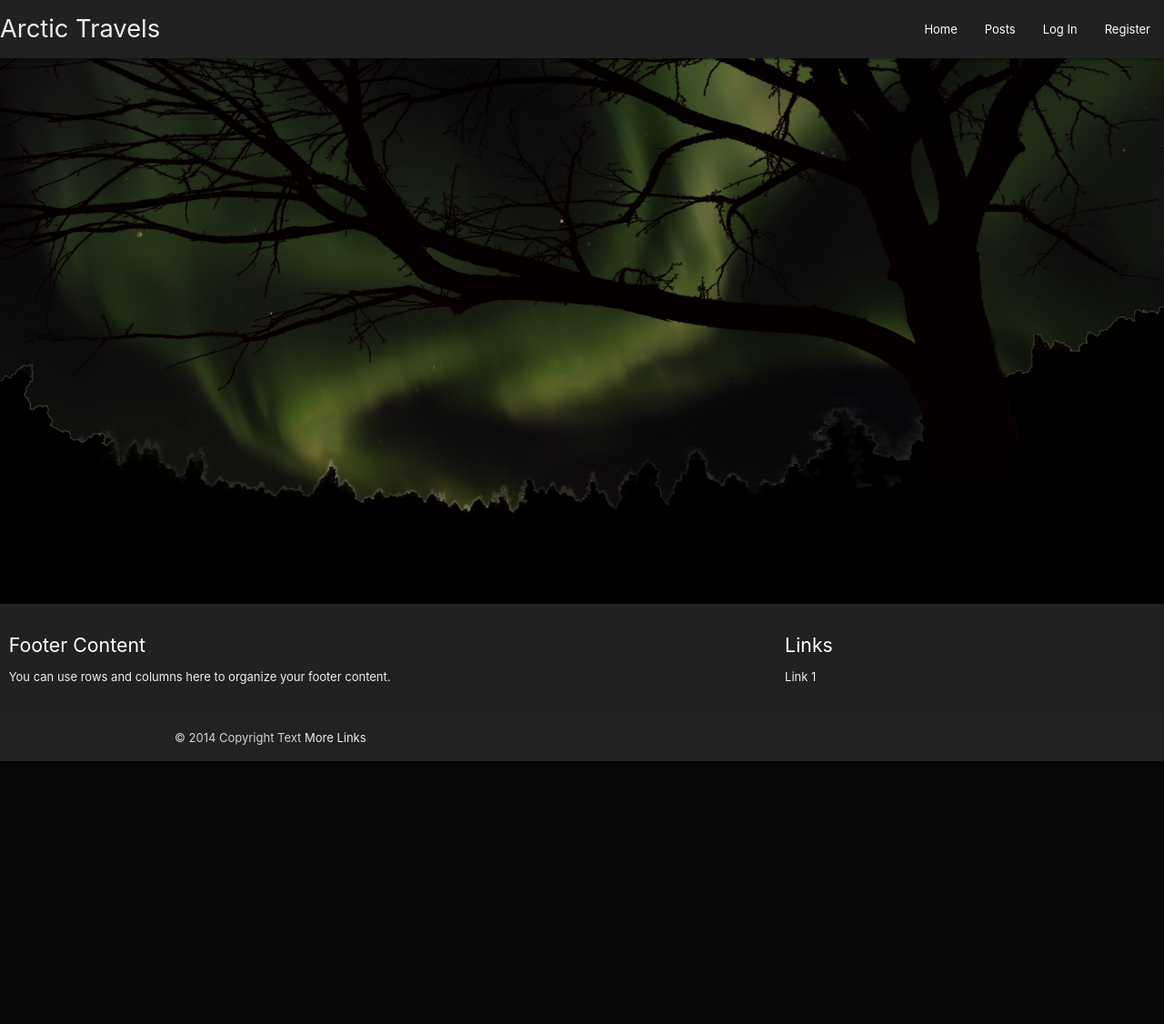
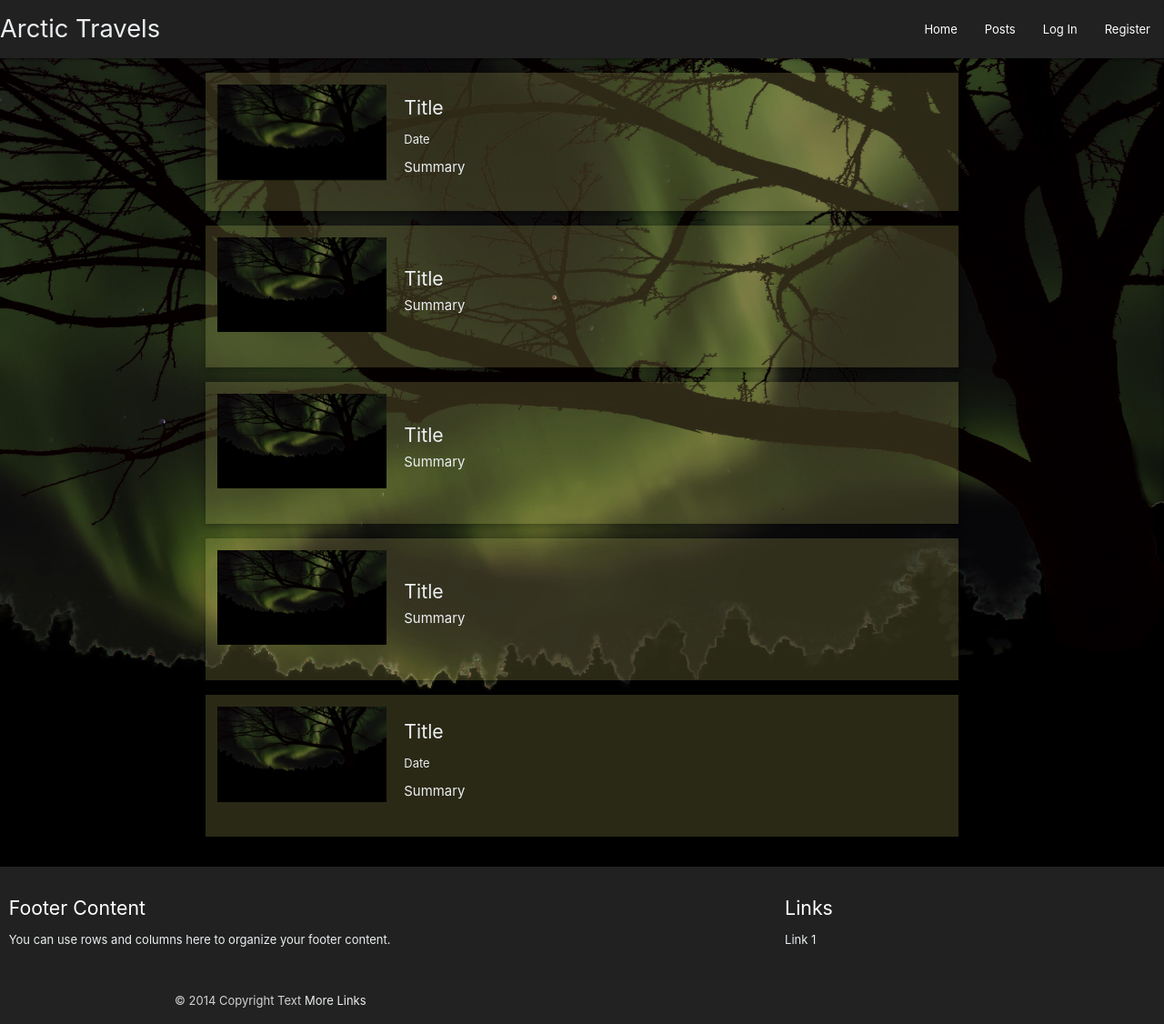
Before and after one commit to JakubKocerha/Travel-Post-MS3, a Flask app: page /get_posts in a window 1280 px wide. Shown: the whole page at 91% size. Before the commit the page ends 837 px from the top, so only its background shows below. Run offline with Flask 2, Linux system fonts and the light colour scheme; data that the repository does not hold is empty; some libraries are stand-ins or nearby versions.

Commit message:
Add Post collapsible setup

```diff
--- a/static/css/style.css
+++ b/static/css/style.css
@@ -4,7 +4,6 @@ body {
         background-image: url("../images/background.jpg");
         background-color: #000000;
 
-        min-height: 100vh;
         background-position: top;
         background-repeat: no-repeat;
         background-size: cover;
@@ -51,9 +50,34 @@ h3 {
     margin: 0 auto
 }
 
+/* Home page styles */
+.collapsible-header {
+    border-bottom: none;
+    background-color:rgb(209 206 109 / 20%);
+    margin-top: 16px;
+}
+
+.collapsible-body {
+    background-color: rgb(122 124 47);
+    border-bottom: none;
+    margin-bottom: 8px;
+}
+
+.collapsible.popout>li.active {
+    -webkit-box-shadow: 0 5px 11px 0 rgba(0, 0, 0, 0.18), 0 4px 15px 0 rgb(0 0 0 / 15%);
+    box-shadow: -0px 0px 10px 5px rgba(83, 83, 83, 0.8), 0px 0px 10px 5px rgba(83, 83, 83, 0.8);
+    margin: 16px 0;
+}
+
 /* font fix for Iphone 5/SE Google Dev tools*/
 @media only screen and (min-width: 0) {
     html {
         font-size: 13px;
     }
 }
+
+@media only screen and (max-width: 600px){
+	.valign-wrapper {
+        display: grid;
+    }
+}
--- a/static/js/script.js
+++ b/static/js/script.js
@@ -1,4 +1,10 @@
 $(document).ready(function(){
     $('.sidenav').sidenav({edge: "right"});
     $('.modal').modal();
+    $('.collapsible').collapsible(
+        {
+            inDuration: 400,
+            outDuration: 400
+        });
+    $('.materialboxed').materialbox();
 });
--- a/templates/posts.html
+++ b/templates/posts.html
@@ -9,5 +9,103 @@
         {{ post.summary }}<br>
         {{ post.body}}<br>
     {% endfor %}
+    <div class="row container">
+        <div class="col s12">
+            <ul class="collapsible popout">
+                <li>
+                    <div class="collapsible-header blue-grey-text text-lighten-5">
+                        <div class="row valign-wrapper">
+                            <div class="col s12 m3">
+                                <img src="../static/images/background.jpg" alt="Northern light" class="materialboxed responsive-img">
+                            </div>
+                            <div class="col s12 m9">
+                                <h5>Title</h5>
+                                <p>Date</p>
+                                <h6>Summary</h6>
+                            </div>
+                            </div>
+                    </div>
+                    <div class="collapsible-body blue-grey-text text-lighten-5">
+                        <p class="">Body text</p>
+                        <p>Username</p>
+                        <p>Email</p>
+                    </div>
+                </li>
+                <li>
+                    <div class="collapsible-header blue-grey-text text-lighten-5">
+                        <div class="row valign-wrapper">
+                            <div class="col s3">
+                                <img src="../static/images/background.jpg" alt="Northern light" class="responsive-img">
+                            </div>
+                            <div class="col s9">
+                                <h5>Title</h5>
+                                <h6>Summary</h6>
+                            </div>
+                            </div>
+                    </div>
+                    <div class="collapsible-body blue-grey-text text-lighten-5">
+                        <p class="">Body text</p>
+                        <p>Username</p>
+                        <p>Email</p>
+                    </div>
+                </li>
+                <li>
+                    <div class="collapsible-header blue-grey-text text-lighten-5">
+                        <div class="row valign-wrapper">
+                            <div class="col s3">
+                                <img src="../static/images/background.jpg" alt="Northern light" class="responsive-img">
+                            </div>
+                            <div class="col s9">
+                                <h5>Title</h5>
+                                <h6>Summary</h6>
+                            </div>
+                            </div>
+                    </div>
+                    <div class="collapsible-body blue-grey-text text-lighten-5">
+                        <p class="">Body text</p>
+                        <p>Username</p>
+                        <p>Email</p>
+                    </div>
+                </li>
+                <li>
+                    <div class="collapsible-header blue-grey-text text-lighten-5">
+                        <div class="row valign-wrapper">
+                            <div class="col s3">
+                                <img src="../static/images/background.jpg" alt="Northern light" class="responsive-img">
+                            </div>
+                            <div class="col s9">
+                                <h5>Title</h5>
+                                <h6>Summary</h6>
+                            </div>
+                            </div>
+                    </div>
+                    <div class="collapsible-body blue-grey-text text-lighten-5">
+                        <p class="">Body text</p>
+                        <p>Username</p>
+                        <p>Email</p>
+                    </div>
+                </li>
+                <li>
+                    <div class="collapsible-header blue-grey-text text-lighten-5">
+                        <div class="row valign-wrapper">
+                            <div class="col s3">
+                                <img src="../static/images/background.jpg" alt="Northern light" class="responsive-img">
+                            </div>
+                            <div class="col s9">
+                                <h5>Title</h5>
+                                <p>Date</p>
+                                <h6>Summary</h6>
+                            </div>
+                            </div>
+                    </div>
+                    <div class="collapsible-body blue-grey-text text-lighten-5">
+                        <p class="">Body text</p>
+                        <p>Username</p>
+                        <p>Email</p>
+                    </div>
+                </li>
+            </ul>
+        </div>
+    </div>
 
 {% endblock %}
--- a/templates/register.html
+++ b/templates/register.html
@@ -24,6 +24,7 @@
                         <label for="password">Password</label>
                     </div>
                 </div>
+                <!-- password confirmation input -->
                 <div class="row">
                     <div class="input-field col s12">
                         <i class="fas fa-user-lock prefix grey-text text-darken-4"></i>
@@ -32,6 +33,7 @@
                         <label for="password_confirmation">Repeat Password</label>
                     </div>
                 </div>
+                <!-- checkbox  -->
                 <div class="row">
                     <div class="col s12">
                         <label for="terms">
@@ -55,7 +57,7 @@
                                     <p>In case of any violation of the rules above the admin will delete the violating posts and restrict the user's access to the site.</p>
                                 </div>
                                 <div class="modal-footer">
-                                    <a href="#agree-terms" class="modal-close waves-effect waves-green btn-flat">Close</a>
+                                    <a href="#agree-terms" class="modal-close btn-flat">Close</a>
                                 </div>
                             </div>
                         </label>
```
